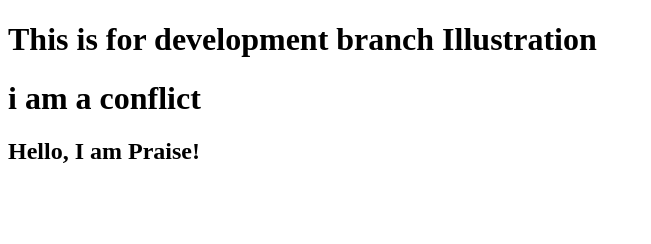
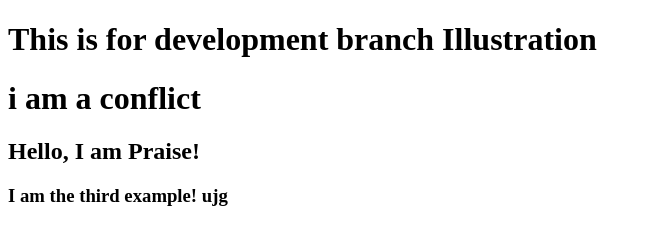
Before and after one commit to callysavio/blog-clone, a plain HTML site: page git.html in a window 1280 px wide. Shown: the whole page, without its empty margins (0-651 px from the left). Drawn offline with Linux system fonts and the light colour scheme.

Commit message:
added an header3

```diff
--- a/git.html
+++ b/git.html
@@ -11,6 +11,7 @@
     <h1>This is for development branch Illustration</h1>
     <h1>i am a conflict</h1>
     <h2>Hello, I am Praise!</h2>
+    <h3>I am the third example! ujg</h3>
 </body>
 
 </html>
```
